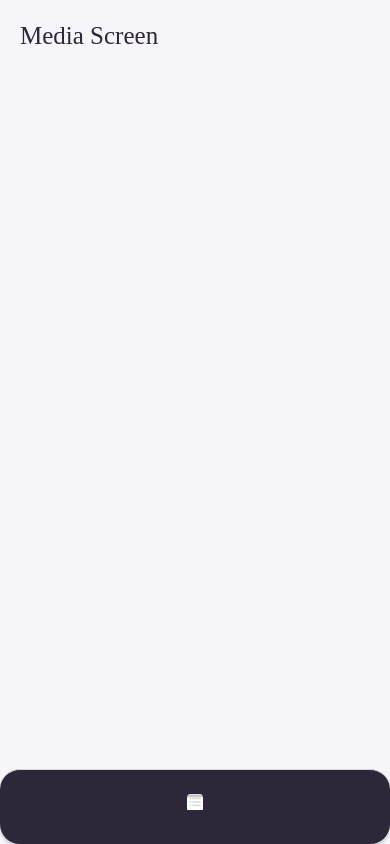
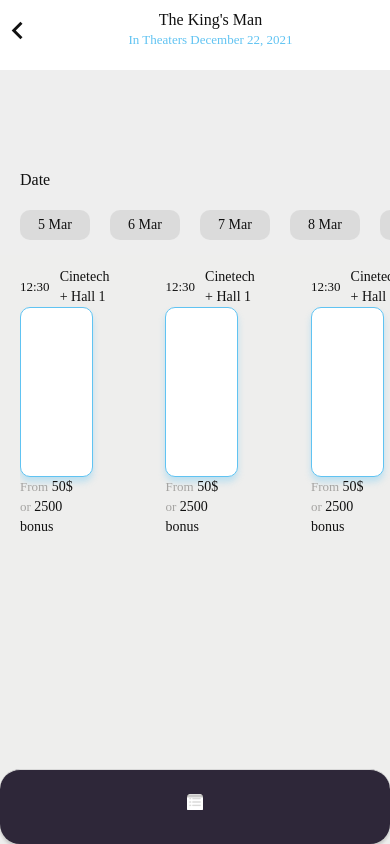
Before and after one commit to Dilnawazkhan4Saufik/UniqueIdGeneratorDemo, a React Native app: screen /Library in a window 390 px wide. Built offline with nearby package versions, Linux system fonts and the light colour scheme; what react-native-device-info would draw is missing.

Commit message:
seating booking UI changes

```diff
--- a/src/components/Background.tsx
+++ b/src/components/Background.tsx
@@ -7,5 +7,5 @@ interface Props {
 }
 
 export const Background: React.FC<Props> = ({color}) => (
-  <_View flex={1} style={{backgroundColor: Color.PrimaryLight}} />
+  <_View flex={1} style={{backgroundColor: color || Color.PrimaryLight}} />
 );
--- a/src/screens/tab-screens/media-library/media-library.tsx
+++ b/src/screens/tab-screens/media-library/media-library.tsx
@@ -1,15 +1,222 @@
-import React, {FC} from 'react';
-import {Background, _Screen, _Text, _View} from '../../../components';
+import React, {FC, useState} from 'react';
+import {Dimensions, FlatList, Pressable, StyleSheet} from 'react-native';
+import {
+  Background,
+  _Screen,
+  _Text,
+  _View,
+  _VectorIcons,
+} from '../../../components';
 import {Color} from '../../../const';
+import {Fonts} from '../../../const/theme';
 
 export const MediaLibrary: FC = () => {
+  const Header = () => {
+    return (
+      <_View style={styles.headerContainer}>
+        <_VectorIcons
+          type={'MaterialIcons'}
+          name={'chevron-left'}
+          size={35}
+          color={Color.black}
+        />
+        <_View style={styles.titleContainer}>
+          <_Text style={styles.movieName}>The King's Man</_Text>
+          <_Text style={styles.titleDetail}>
+            In Theaters December 22, 2021
+          </_Text>
+        </_View>
+      </_View>
+    );
+  };
+
+  const BookingUI = () => {
+    const dates = [
+      '5 Mar',
+      '6 Mar',
+      '7 Mar',
+      '8 Mar',
+      '9 Mar',
+      '10 Mar',
+      '11 Mar',
+    ];
+    const [selectedDate, setSelectedData] = useState('');
+
+    const SingleBookingCard = () => {
+      return (
+        <_View style={styles.signleBookingCardContainer}>
+          <_View style={styles.singleBookingCardTitleContainer}>
+            <_Text style={styles.titleTimeTxt}>12:30</_Text>
+            <_Text>Cinetech + Hall 1</_Text>
+          </_View>
+          <_View style={[styles.singleBookingCardChart, styles.shadow]} />
+          <_View style={styles.singleBookingCardPriceContainer}>
+            <_Text style={styles.singleBookingCardLabel}>
+              From
+              <_Text style={styles.singleBookingCardValue}>{' 50$ '}</_Text>
+              or
+              <_Text style={styles.singleBookingCardValue}>
+                {' 2500 bonus'}
+              </_Text>
+            </_Text>
+          </_View>
+        </_View>
+      );
+    };
+
+    interface RenderDataItemInterfac {
+      item: string;
+    }
+
+    const RenderDataItem: FC<RenderDataItemInterfac> = ({item}) => {
+      return (
+        <Pressable
+          onPress={() => setSelectedData(item)}
+          style={[
+            {
+              width: 70,
+              height: 30,
+              backgroundColor:
+                selectedDate === item ? Color.Secondary : Color.Gray + 40,
+              borderRadius: 10,
+              justifyContent: 'center',
+              alignItems: 'center',
+              marginRight: 20,
+            },
+            selectedDate === item && styles.shadow,
+          ]}>
+          <_Text
+            style={{
+              fontSize: 14,
+              fontFamily: Fonts.bold,
+              color: selectedDate === item ? Color.White : Color.black,
+            }}>
+            {item}
+          </_Text>
+        </Pressable>
+      );
+    };
+
+    return (
+      <_View style={styles.bookingContainer}>
+        <_Text style={styles.dateTitle}>Date</_Text>
+        <_View style={styles.availableDatesContainer}>
+          <FlatList
+            data={dates}
+            horizontal
+            showsHorizontalScrollIndicator={false}
+            renderItem={({item}) => <RenderDataItem item={item} />}
+          />
+        </_View>
+
+        <FlatList
+          data={dates}
+          horizontal
+          showsHorizontalScrollIndicator={false}
+          renderItem={({item}) => <SingleBookingCard />}
+        />
+      </_View>
+    );
+  };
+
   return (
-    <_Screen background={<Background color={Color.Negative} />} hideTopSafeArea>
-      <_View flex={1} paddings={{padding: 20}}>
+    <_Screen background={<Background color={Color.White} />} hideTopSafeArea>
+      {/* <_View flex={1} paddings={{padding: 20}}>
         <_Text color={Color.Primary} size={'lrg'} font={'Poppins-Bold'}>
           Media Screen
         </_Text>
-      </_View>
+      </_View> */}
+
+      <Header />
+      <BookingUI />
     </_Screen>
   );
 };
+
+const styles = StyleSheet.create({
+  headerContainer: {
+    paddingTop: 10,
+    paddingBottom: 20,
+    flexDirection: 'row',
+    alignItems: 'center',
+    backgroundColor: Color.White,
+  },
+  titleContainer: {
+    width: '90%',
+    alignItems: 'center',
+  },
+  movieName: {
+    fontSize: 16,
+    fontFamily: Fonts.bold,
+  },
+  titleDetail: {
+    fontSize: 13,
+    color: Color.Secondary,
+  },
+
+  ///Booking
+  bookingContainer: {
+    width: '100%',
+    height: '100%',
+    backgroundColor: Color.Gray + 30,
+    justifyContent: 'center',
+    paddingLeft: 20,
+    paddingTop: 100,
+  },
+  dateTitle: {
+    fontSize: 16,
+    fontFamily: Fonts.bold,
+  },
+  availableDatesContainer: {
+    marginTop: 20,
+    flexDirection: 'row',
+  },
+  shadow: {
+    shadowColor: Color.Secondary,
+    shadowOffset: {
+      width: 0,
+      height: 5,
+    },
+    shadowOpacity: 0.34,
+    shadowRadius: 6.27,
+
+    elevation: 10,
+  },
+
+  //singleCard
+  signleBookingCardContainer: {
+    marginTop: 10,
+    width: '50%',
+    height: '45%',
+    justifyContent: 'center',
+  },
+  singleBookingCardTitleContainer: {
+    flexDirection: 'row',
+    alignItems: 'center',
+  },
+  titleTimeTxt: {
+    fontSize: 13,
+    color: Color.black,
+    fontFamily: Fonts.medium,
+    marginRight: 10,
+  },
+  singleBookingCardChart: {
+    width: '100%',
+    height: 170,
+    backgroundColor: Color.White,
+    borderRadius: 10,
+    borderColor: Color.Secondary,
+    borderWidth: 1,
+  },
+  singleBookingCardPriceContainer: {
+    flexDirection: 'row',
+    alignItems: 'center',
+  },
+  singleBookingCardLabel: {
+    fontSize: 13,
+    color: Color.Gray,
+    fontFamily: Fonts.medium,
+    marginRight: 10,
+  },
+  singleBookingCardValue: {fontSize: 14, fontFamily: Fonts.bold},
+});
```
